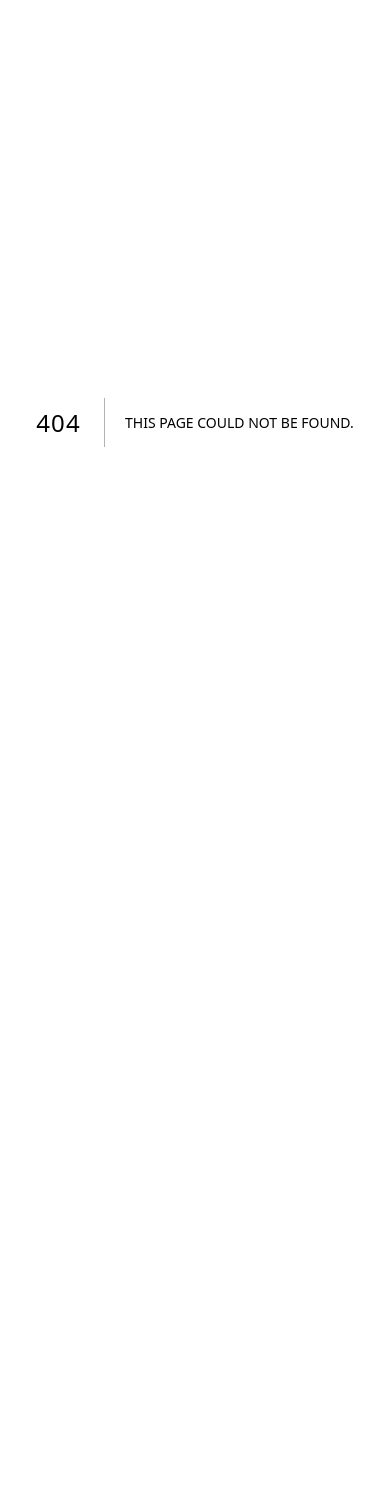
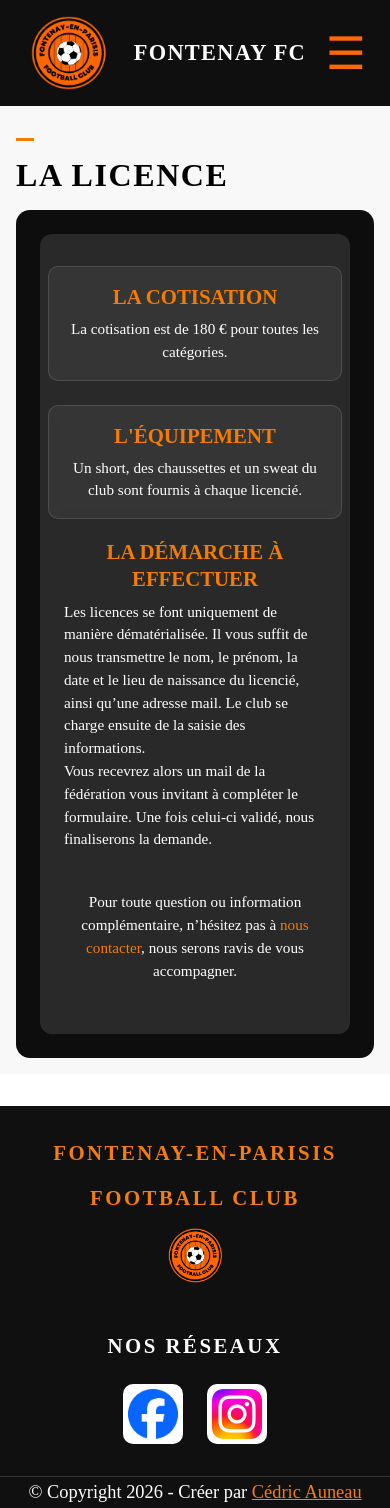
Before and after one commit to cedricauneau-ship-it/FFC-Frontend-V2, a Next.js app: page /club/licence in a window 390 px wide. Before the commit this address had no page. Before the commit the page ends 844 px from the top, so only its background shows below. Built offline with nearby package versions, Linux system fonts and the light colour scheme.

Commit message:
ajout événement sur l'accueil, ajout section Licence

```diff
--- /dev/null
+++ b/app/(ffc)/club/licence/page.module.css
@@ -0,0 +1,113 @@
+.licenceInfo {
+    display: flex;
+    justify-content: center;
+    gap: 2rem;
+}
+
+.cardContainer {
+    display: flex;
+    flex-direction: column;
+    width: 50%;
+    max-width: 500px;
+    text-align: center;
+    gap: 1rem;
+}
+
+.cardContainer h2{
+    color: #f57c00;
+}
+
+.cardContainer p {
+    color: white;
+}
+
+.card {
+    min-height: 150px;
+
+    padding: 1rem 1.2rem;
+    border-radius: 10px;
+
+    background: rgba(255, 255, 255, 0.06);
+    backdrop-filter: blur(6px);
+    border: 1px solid rgba(255, 255, 255, 0.12);
+}
+
+.text {
+    padding: 2rem;
+    color: white;
+}
+
+.text h2 {
+    color: #f57c00;
+    text-align: center;
+}
+
+.endText {
+    margin-top: 2.5rem;
+    text-align: center;
+}
+
+.link {
+    color: #f57c00;
+    text-decoration: none;
+}
+
+@media (max-width: 1024px) {
+  .licenceInfo {
+    gap: 1.5rem;
+  }
+
+  .cardContainer {
+    width: 100%;
+    max-width: 420px;
+  }
+
+  .card {
+    min-height: auto;
+  }
+
+  .text {
+    padding: 1.5rem;
+  }
+}
+
+@media (max-width: 768px) {
+  .licenceInfo {
+    flex-direction: column;
+    align-items: center;
+  }
+
+  .cardContainer {
+    width: 100%;
+    max-width: 100%;
+  }
+
+  .card {
+    width: 100%;
+  }
+
+  .text {
+    padding: 1.2rem 1rem;
+    text-align: left;
+  }
+
+  .text h2 {
+    text-align: center;
+  }
+}
+
+@media (max-width: 480px) {
+  .card {
+    padding: 1rem;
+  }
+
+  .cardContainer h2 {
+    font-size: 1.3rem;
+  }
+
+  .cardContainer p,
+  .text p {
+    font-size: 0.95rem;
+    line-height: 1.5;
+  }
+}
--- /dev/null
+++ b/app/(ffc)/club/licence/page.tsx
@@ -0,0 +1,57 @@
+"use client";
+
+import styles from "./page.module.css";
+import Link from "next/link";
+
+export default function EntrainementPage() {
+    return (
+        <>
+            <section id="entrainement">
+
+                <div className="sectionDiviser"></div>
+                <h1>La licence</h1>
+
+                <div className="sectionContainer">
+                    <div className="sectionCadreContainer">
+                        <div className={styles.licenceInfo}>
+                            <div className={styles.cardContainer}>
+                                <div className={styles.card}>
+                                    <h2>La cotisation</h2>
+                                    <p>La cotisation est de 180 € pour toutes les catégories.</p>
+                                </div>
+                            </div>
+                            <div className={styles.cardContainer}>
+                                <div className={styles.card}>
+                                    <h2>L'équipement</h2>
+                                    <p>Un short, des chaussettes et un sweat du club sont fournis à chaque licencié.</p>
+                                </div>
+                            </div>
+                        </div>
+
+                        <div className={styles.text}>
+                            <h2>La démarche à effectuer</h2>
+                            <p>
+                                Les licences se font uniquement de manière dématérialisée.
+                                Il vous suffit de nous transmettre le nom, le prénom, la date et le lieu de naissance du licencié,
+                                ainsi qu’une adresse mail.
+                                Le club se charge ensuite de la saisie des informations.
+                            </p>
+                            <p>
+                                Vous recevrez alors un mail de la fédération vous invitant à compléter le formulaire.
+                                Une fois celui-ci validé, nous finaliserons la demande.
+                            </p>
+                            <p className={styles.endText}>
+                                Pour toute question ou information complémentaire,
+                                n’hésitez pas à <Link href="/contact" className={styles.link}>nous contacter</Link>, nous serons ravis de vous accompagner.
+                            </p>
+                        </div>
+
+                    </div>
+                </div>
+
+            </section>
+
+            <div className="diviser"></div>
+        </>
+    )
+}
--- a/components/Navbar.module.css
+++ b/components/Navbar.module.css
@@ -155,6 +155,9 @@
   display: flex;
   flex-direction: column;
   text-align: center;
+  max-height: calc(100vh - 100px);
+  overflow-y: auto;
+  -webkit-overflow-scrolling: touch;
 }
 
 .mobileMenu a,
@@ -170,6 +173,8 @@
 /* FULLSCREEN SUBMENU */
 .mobileSubMenuFull {
   position: fixed;
+  overflow-y: auto;          /* ✅ scroll vertical autorisé */
+  -webkit-overflow-scrolling: touch;
   top: 100px;
   left: 0;
   right: 0;
--- a/components/Navbar.tsx
+++ b/components/Navbar.tsx
@@ -38,6 +38,7 @@ export default function Navbar() {
           <span className={`${Style.navLink} ${Style.hasSubmenu}`}>club</span>
           <div className={Style.dropdownMenu}>
             <Link href="/club/benevoles">les bénévoles</Link>
+            <Link href="/club/licence">la licence</Link>
             <Link href="/club/entrainements">entraînements</Link>
             <Link href="/club/terrains">les terrains</Link>
           </div>
@@ -120,6 +121,7 @@ export default function Navbar() {
                 ← retour
               </div>
               <Link href="/club/benevoles" onClick={handleNavClick("/club/benevoles")}>les bénévoles</Link>
+              <Link href="/club/licence" onClick={handleNavClick("/club/licence")}>la licence</Link>
               <Link href="/club/entrainements" onClick={handleNavClick("/club/entrainements")}>entraînements</Link>
               <Link href="/club/terrains" onClick={handleNavClick("/club/terrains")}>les terrains</Link>
             </div>
```
Also changed, not shown: app/(ffc)/page.module.css (+48 -15 lines), app/(ffc)/page.tsx (+30 -4 lines).
